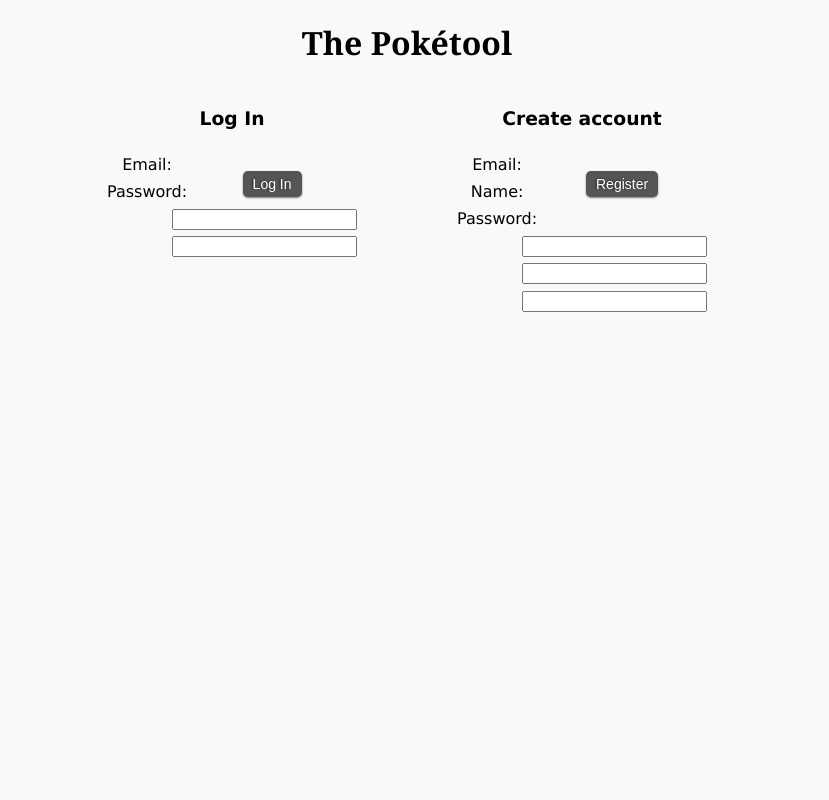
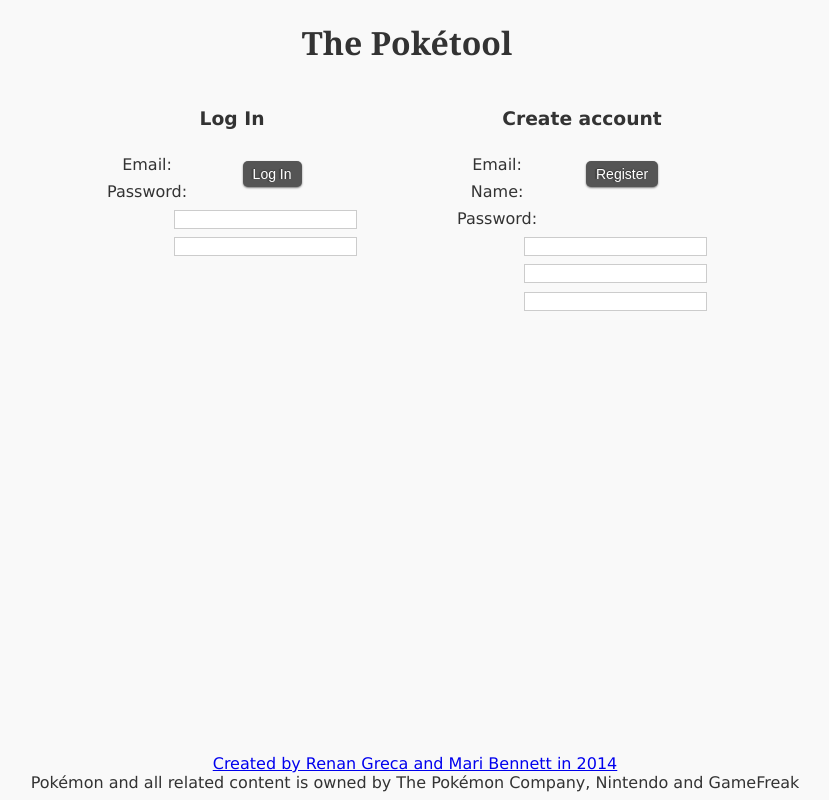
Before and after one commit to RenanGreca/poke-tool, a PHP site: page / in a window 1280 px wide. Shown: the whole page, without its empty margins (233-1062 px from the left). Run offline with PHP 8.4, Linux system fonts and the light colour scheme.

Commit message:
register page

```diff
--- a/index.php
+++ b/index.php
@@ -1,5 +1,7 @@
 <?php
 // Poketool v0.1
+session_start();
+
 ?>
 
 <!DOCTYPE html>
@@ -26,7 +28,7 @@
                 <input type="text" name="email" /><br>
                 <input type="password" name="passwd" />
             </div>
-            <input type="submit" class="button" value="Log In" />
+            <input type="submit" value="Log In" />
         </form>
         </div>
 
@@ -43,11 +45,14 @@
                 <input type="text" name="name" /><br>
                 <input type="password" name="passwd" />
             </div>
-            <input type="submit" class="button" value="Register" />
+            <input type="submit" value="Register" />
         </form>
         </div>
     </div>
 </center>
-
+<div class="footer">
+    <a href="https://github.com/RenanGreca/poke-tool">Created by Renan Greca and Mari Bennett in 2014</a><br />
+    Pokémon and all related content is owned by The Pokémon Company, Nintendo and GameFreak<br />
+</div>
 </body>
 </html>
--- a/styles.css
+++ b/styles.css
@@ -1,7 +1,7 @@
 body {
     font-family: "Verdana", "Tahoma", "sans-serif";
     background-color: #F9F9F9;
-
+    color: #333333;
 }
 
 h1 {
@@ -31,7 +31,14 @@
     float: right;
 }
 
-.button {
+input[type=text] {
+    border: 1px solid #ccc;
+}
+input[type=password] {
+    border: 1px solid #ccc;
+}
+
+input[type=submit] {
     font-size: 14px;
     text-shadow: 0 -1px 1px rgba(0,0,0,0.25), -2px 0 1px rgba(0,0,0,0.25);
     border-radius: 5px;
@@ -41,7 +48,7 @@
     -webkit-box-shadow: 0 1px 2px rgba(0,0,0,0.5);
     display: inline-block;
     color: white;
-    margin-top: 20px;
+    margin-top: 10px;
     padding: 5px 10px 5px;
     white-space: nowrap;
     text-decoration: none;
@@ -51,3 +58,11 @@
     text-align: center;
     overflow: visible;
 }
+
+.footer {
+    width:100%;
+    position: fixed;
+    bottom: 1%;
+    left: inherit;
+    text-align: center;
+}
```
Also changed, not shown: register.php (+44 -0 lines).
